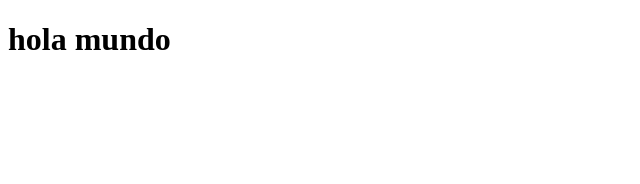
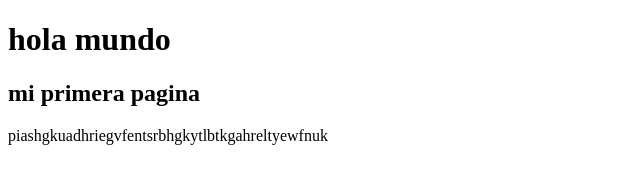
Before and after one commit to josiaspalacios/prueba, a plain HTML site: page index.html in a window 1280 px wide. Shown: the whole page, without its empty margins (0-640 px from the left). Drawn offline with Linux system fonts and the light colour scheme.

Commit message:
subtitulo agragdo

```diff
--- a/index.html
+++ b/index.html
@@ -7,5 +7,7 @@
 </head>
 <body>
     <h1>hola mundo</h1>
+    <h2>mi primera pagina</h2>
+    <p>piashgkuadhriegvfentsrbhgkytlbtkgahreltyewfnuk</p>
 </body>
 </html>
```
